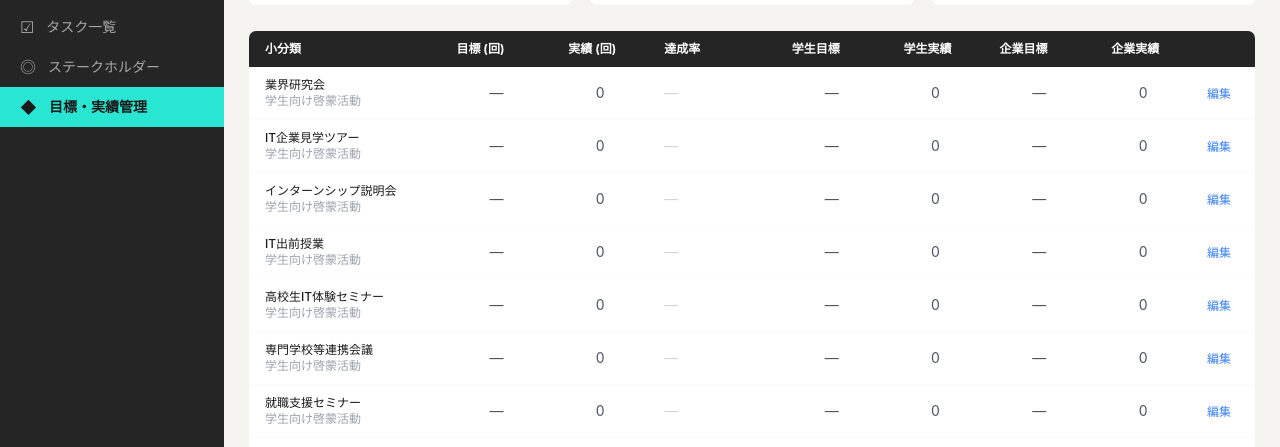
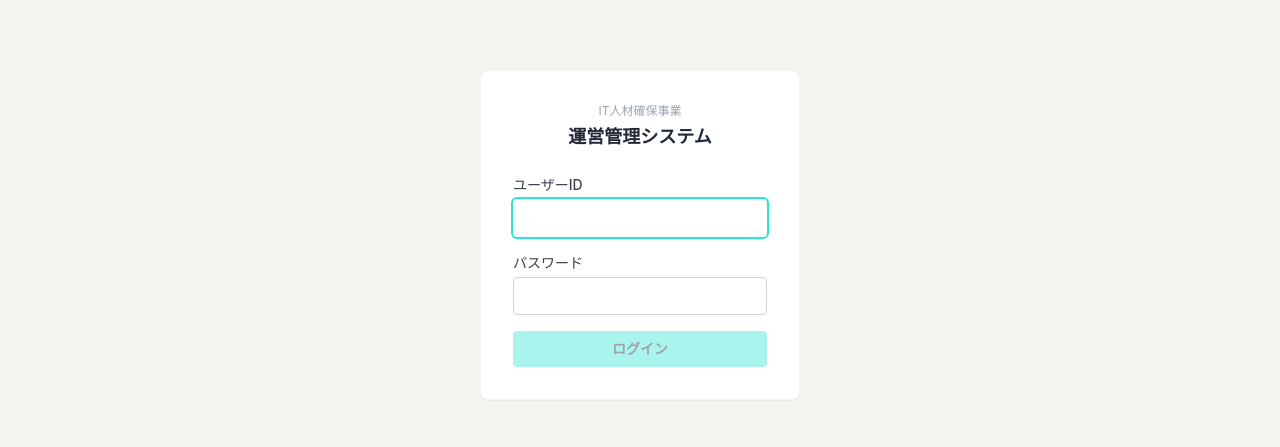
Before and after one commit to nana-yamaguchikazuhiko/it-jinzai-kanri, a React (Vite) app: page /goals in a window 1280 px wide. Shown: the part 165-612 px from the top of the page. Built offline with nearby package versions, Linux system fonts and the light colour scheme; no server answers.

Commit message:
ログイン認証機能を追加

```diff
--- a/src/App.jsx
+++ b/src/App.jsx
@@ -1,5 +1,6 @@
 import { BrowserRouter, Routes, Route } from 'react-router-dom'
 import Layout from './components/Layout'
+import PasswordGate from './components/PasswordGate'
 import Dashboard from './pages/Dashboard'
 import EventList from './pages/EventList'
 import EventDetail from './pages/EventDetail'
@@ -11,6 +12,7 @@ import GoalManagement from './pages/GoalManagement'
 
 export default function App() {
   return (
+    <PasswordGate>
     <BrowserRouter>
       <Routes>
         <Route path="/" element={<Layout />}>
@@ -27,5 +29,6 @@ export default function App() {
         </Route>
       </Routes>
     </BrowserRouter>
+    </PasswordGate>
   )
 }
--- /dev/null
+++ b/src/components/PasswordGate.jsx
@@ -0,0 +1,100 @@
+import { useState, useEffect } from 'react'
+
+const SESSION_KEY = 'it_mgmt_auth'
+
+export default function PasswordGate({ children }) {
+  const [authed, setAuthed] = useState(false)
+  const [username, setUsername] = useState('')
+  const [password, setPassword] = useState('')
+  const [loading, setLoading] = useState(false)
+  const [error, setError] = useState('')
+  const [checking, setChecking] = useState(true)
+
+  // セッション確認（ページリロード時）
+  useEffect(() => {
+    const saved = sessionStorage.getItem(SESSION_KEY)
+    if (saved === 'true') setAuthed(true)
+    setChecking(false)
+  }, [])
+
+  const handleLogin = async (e) => {
+    e.preventDefault()
+    setLoading(true)
+    setError('')
+
+    try {
+      const res = await fetch('/.netlify/functions/auth', {
+        method: 'POST',
+        headers: { 'Content-Type': 'application/json' },
+        body: JSON.stringify({ username, password }),
+      })
+      const data = await res.json()
+
+      if (data.ok) {
+        sessionStorage.setItem(SESSION_KEY, 'true')
+        setAuthed(true)
+      } else {
+        setError('IDまたはパスワードが違います')
+        setPassword('')
+      }
+    } catch {
+      setError('認証サーバーに接続できません')
+    } finally {
+      setLoading(false)
+    }
+  }
+
+  if (checking) return null
+
+  if (!authed) {
+    return (
+      <div className="min-h-screen flex items-center justify-center" style={{ background: '#F5F4F0' }}>
+        <div className="bg-white rounded-lg shadow-sm border border-gray-100 p-8 w-80">
+          <div className="mb-6 text-center">
+            <p className="text-xs text-gray-400 mb-1">IT人材確保事業</p>
+            <h1 className="text-lg font-bold text-gray-800">運営管理システム</h1>
+          </div>
+
+          <form onSubmit={handleLogin} className="space-y-4">
+            <div>
+              <label className="form-label">ユーザーID</label>
+              <input
+                type="text"
+                className="form-input"
+                value={username}
+                onChange={e => setUsername(e.target.value)}
+                autoComplete="username"
+                autoFocus
+              />
+            </div>
+            <div>
+              <label className="form-label">パスワード</label>
+              <input
+                type="password"
+                className="form-input"
+                value={password}
+                onChange={e => setPassword(e.target.value)}
+                autoComplete="current-password"
+              />
+            </div>
+
+            {error && (
+              <p className="text-xs text-red-500">{error}</p>
+            )}
+
+            <button
+              type="submit"
+              disabled={loading || !username || !password}
+              className="w-full py-2 rounded text-sm font-semibold text-gray-900 hover:opacity-90 disabled:opacity-40 transition-opacity"
+              style={{ background: '#29e6d3' }}
+            >
+              {loading ? 'ログイン中...' : 'ログイン'}
+            </button>
+          </form>
+        </div>
+      </div>
+    )
+  }
+
+  return children
+}
```
Also changed, not shown: 1 other file (tests, documents, lock files or other folders).
